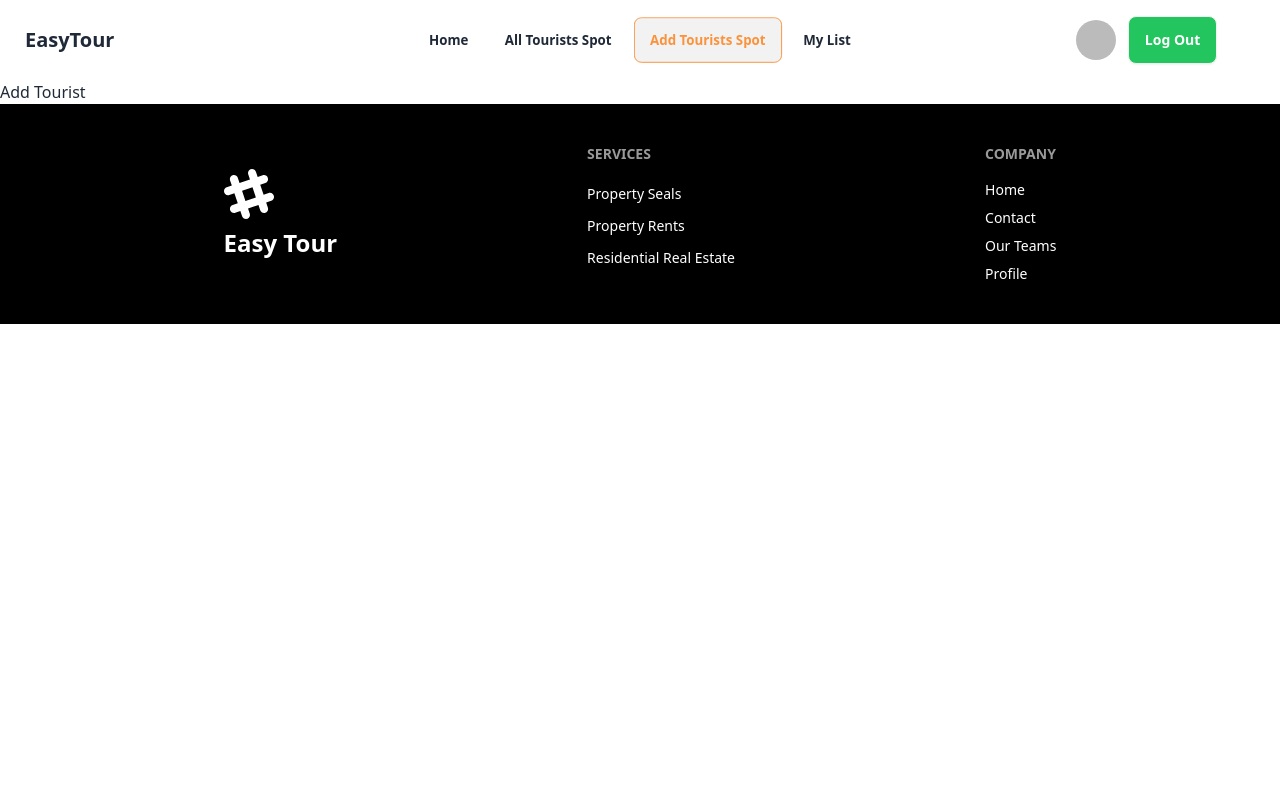
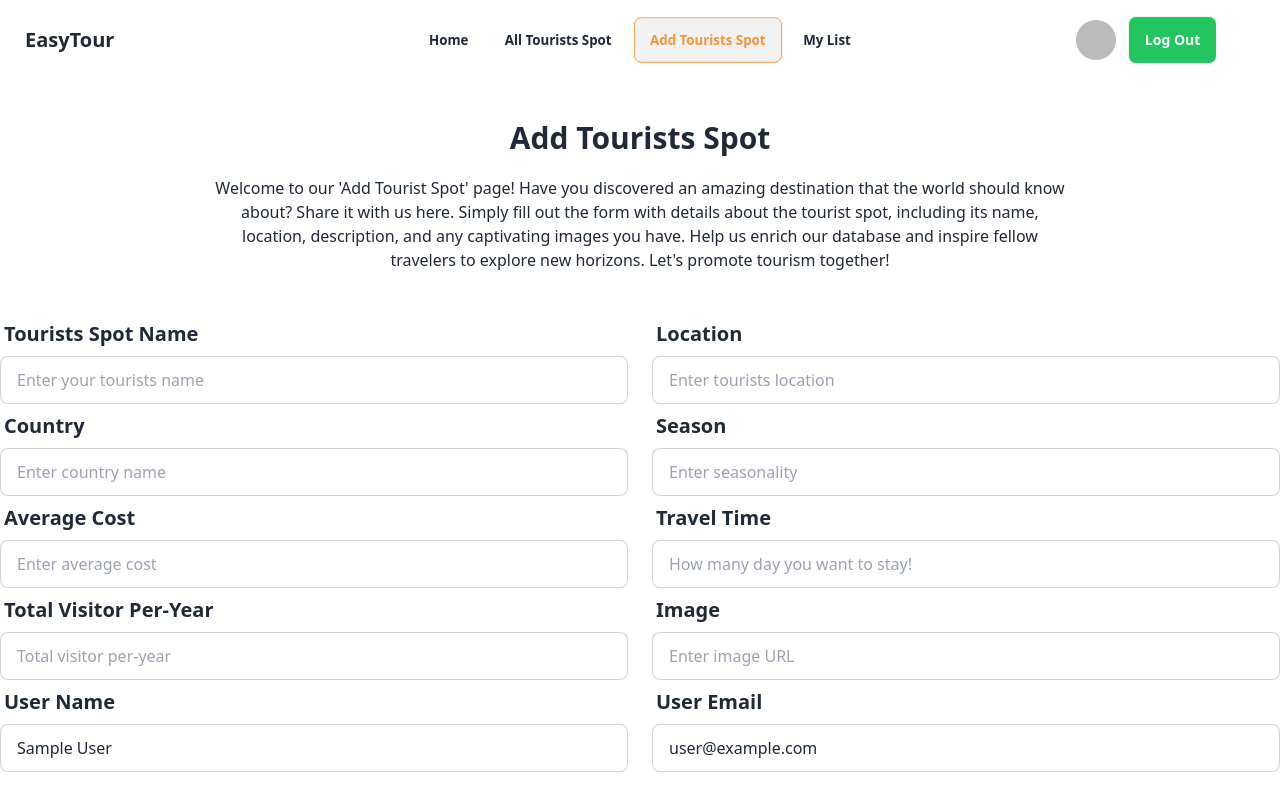
Before and after one commit to mehedi-hasan02/Easy-tour-client, a React (Vite) app: page /addTouristsSpots in a window 1280 px wide. Shown: the top 794 px of the page. Built offline with nearby package versions, Linux system fonts and the light colour scheme; no server answers; sample sign-in values are in the browser's storage.

Commit message:
implement add-tourists-spot route

```diff
--- a/src/Components/Pages/AddTouristsSpot.jsx
+++ b/src/Components/Pages/AddTouristsSpot.jsx
@@ -1,7 +1,94 @@
+import { useContext } from "react";
+import { AuthContext } from "../AuthProvider/AuthProvider";
+
 const AddTouristsSpot = () => {
+
+    const { users } = useContext(AuthContext);
+    const userName = users.displayName;
+    const userEmail = users.email;
+
     return (
         <div>
-            <h1>Add Tourist</h1>
+            <div className="text-center mt-10 space-y-5">
+                <h1 className="text-3xl font-bold">Add Tourists Spot</h1>
+                <p className="w-2/3 mx-auto">Welcome to our 'Add Tourist Spot' page! Have you discovered an amazing destination that the world should know about? Share it with us here. Simply fill out the form with details about the tourist spot, including its name, location, description, and any captivating images you have. Help us enrich our database and inspire fellow travelers to explore new horizons. Let's promote tourism together!</p>
+            </div>
+            <div className="mt-10 mb-10">
+                <form>
+                    <div className="flex justify-center gap-6">
+                        <div className="w-full">
+                            <label className="label">
+                                <span className="label-text text-xl font-semibold">Tourists Spot Name</span>
+                            </label>
+                            <input type="text" name="name" placeholder="Enter your tourists name" className="input input-bordered w-full" />
+                        </div>
+                        <div className="w-full">
+                            <label className="label">
+                                <span className="label-text text-xl font-semibold">Location</span>
+                            </label>
+                            <input type="text" name="location" placeholder="Enter tourists location" className="input input-bordered w-full" />
+                        </div>
+                    </div>
+                    <div className="flex justify-center gap-6">
+                        <div className="w-full">
+                            <label className="label">
+                                <span className="label-text text-xl font-semibold">Country</span>
+                            </label>
+                            <input type="text" name="country" placeholder="Enter country name" className="input input-bordered w-full" />
+                        </div>
+                        <div className="w-full">
+                            <label className="label">
+                                <span className="label-text text-xl font-semibold">Season</span>
+                            </label>
+                            <input type="text" name="season" placeholder="Enter seasonality" className="input input-bordered w-full" />
+                        </div>
+                    </div>
+                    <div className="flex justify-center gap-6">
+                        <div className="w-full">
+                            <label className="label">
+                                <span className="label-text text-xl font-semibold">Average Cost</span>
+                            </label>
+                            <input type="text" name="avgCost" placeholder="Enter average cost" className="input input-bordered w-full" />
+                        </div>
+                        <div className="w-full">
+                            <label className="label">
+                                <span className="label-text text-xl font-semibold">Travel Time</span>
+                            </label>
+                            <input type="text" name="TravelTime" placeholder="How many day you want to stay!" className="input input-bordered w-full" />
+                        </div>
+                    </div>
+                    <div className="flex justify-center gap-6">
+                        <div className="w-full">
+                            <label className="label">
+                                <span className="label-text text-xl font-semibold">Total Visitor Per-Year</span>
+                            </label>
+                            <input type="text" name="TotalVisitor" placeholder="Total visitor per-year" className="input input-bordered w-full" />
+                        </div>
+                        <div className="w-full">
+                            <label className="label">
+                                <span className="label-text text-xl font-semibold">Image</span>
+                            </label>
+                            <input type="text" name="image" placeholder="Enter image URL" className="input input-bordered w-full" />
+                        </div>
+                    </div>
+                    <div className="flex justify-center gap-6">
+                        <div className="w-full">
+                            <label className="label">
+                                <span className="label-text text-xl font-semibold">User Name</span>
+                            </label>
+                            <input type="text" name="userName" defaultValue={userName} readOnly className="input input-bordered w-full" />
+                        </div>
+                        <div className="w-full">
+                            <label className="label">
+                                <span className="label-text text-xl font-semibold">User Email</span>
+                            </label>
+                            <input type="email" name="userEmail" readOnly defaultValue={userEmail} className="input input-bordered w-full" />
+                        </div>
+                    </div>
+
+                    <input type="submit" value="Add Spot" className="btn btn-block bg-[#D2B48C] border border-[#331A15] hover:bg-[#D2B48C] hover:border-[#331A15] mt-6" />
+                </form>
+            </div>
         </div>
     );
 };
```
